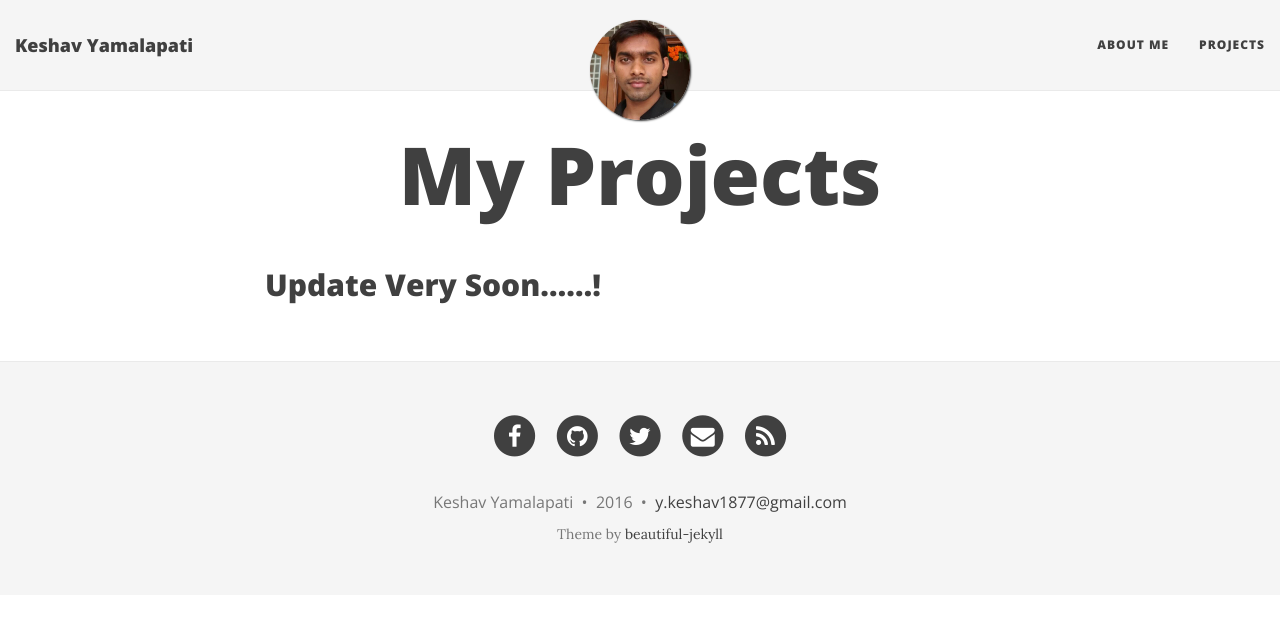
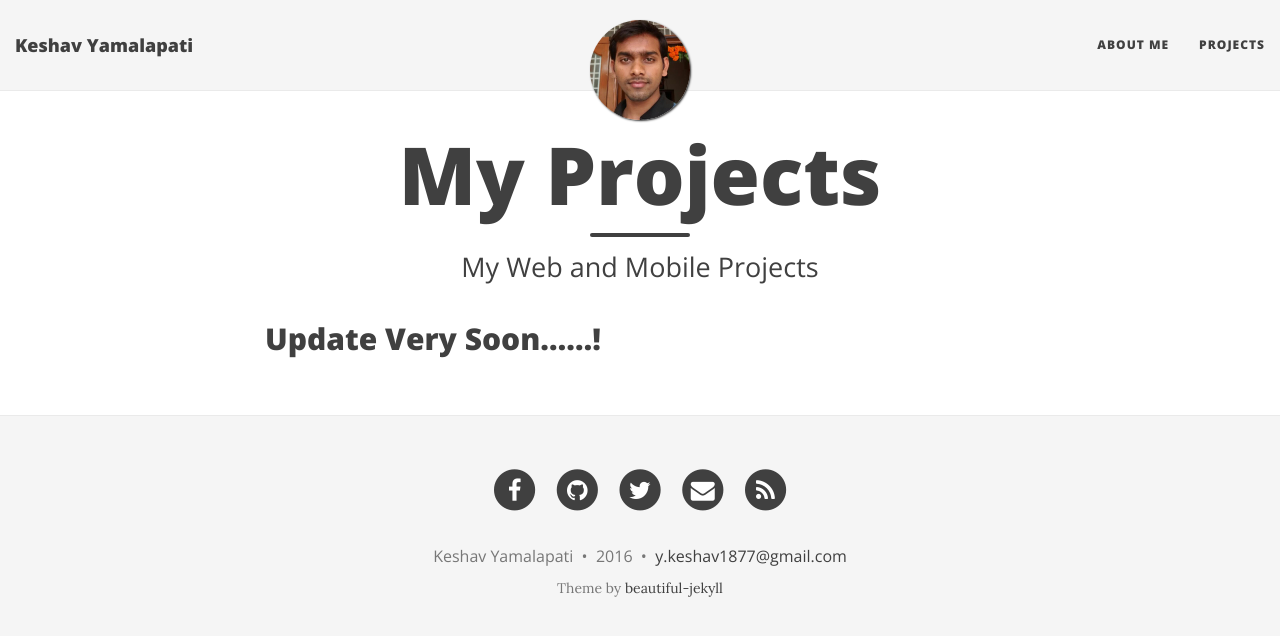
Before and after one commit to ykeshav/ykeshav.github.io, a Jekyll site: the page built from projects.md, in a window 1280 px wide. Shown: the top 636 px of the page. Built offline with Jekyll 4.4.1, drawn with Linux system fonts in a browser that asks for light colours; nearby versions of some CDN libraries.

Commit message:
added sub title to projects

```diff
--- a/projects.md
+++ b/projects.md
@@ -1,5 +1,6 @@
 ---
 layout: page
 title: My Projects
+subtitle: My Web and Mobile Projects
 ---
 ## Update Very Soon......!
```
